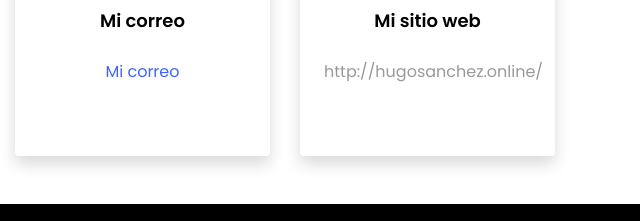
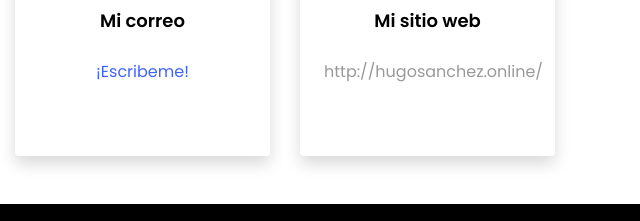
Before and after one commit to HugoSanchez-2021/mi-web, a plain HTML site: page index.html in a window 1280 px wide. Shown: the part 6736-6957 px from the top of the page, 640-1280 px from the left. Drawn offline with Linux system fonts and the light colour scheme; a script that the page names is missing; files whose address does not match are found by name.

Commit message:
actualizacion correo.

```diff
--- a/index.html
+++ b/index.html
@@ -562,7 +562,7 @@
 						</div>
 						<div>
 							<h3 class="mb-4">Mi correo</h3>
-							<p><a href="mailto:HugoSanchezWebDeveloper@gmail.com">Mi correo</a></p>
+							<p><a href="mailto:HugoSanchezWebDeveloper@gmail.com">¡Escribeme!</a></p>
 						</div>
 					</div>
 				</div>
```
